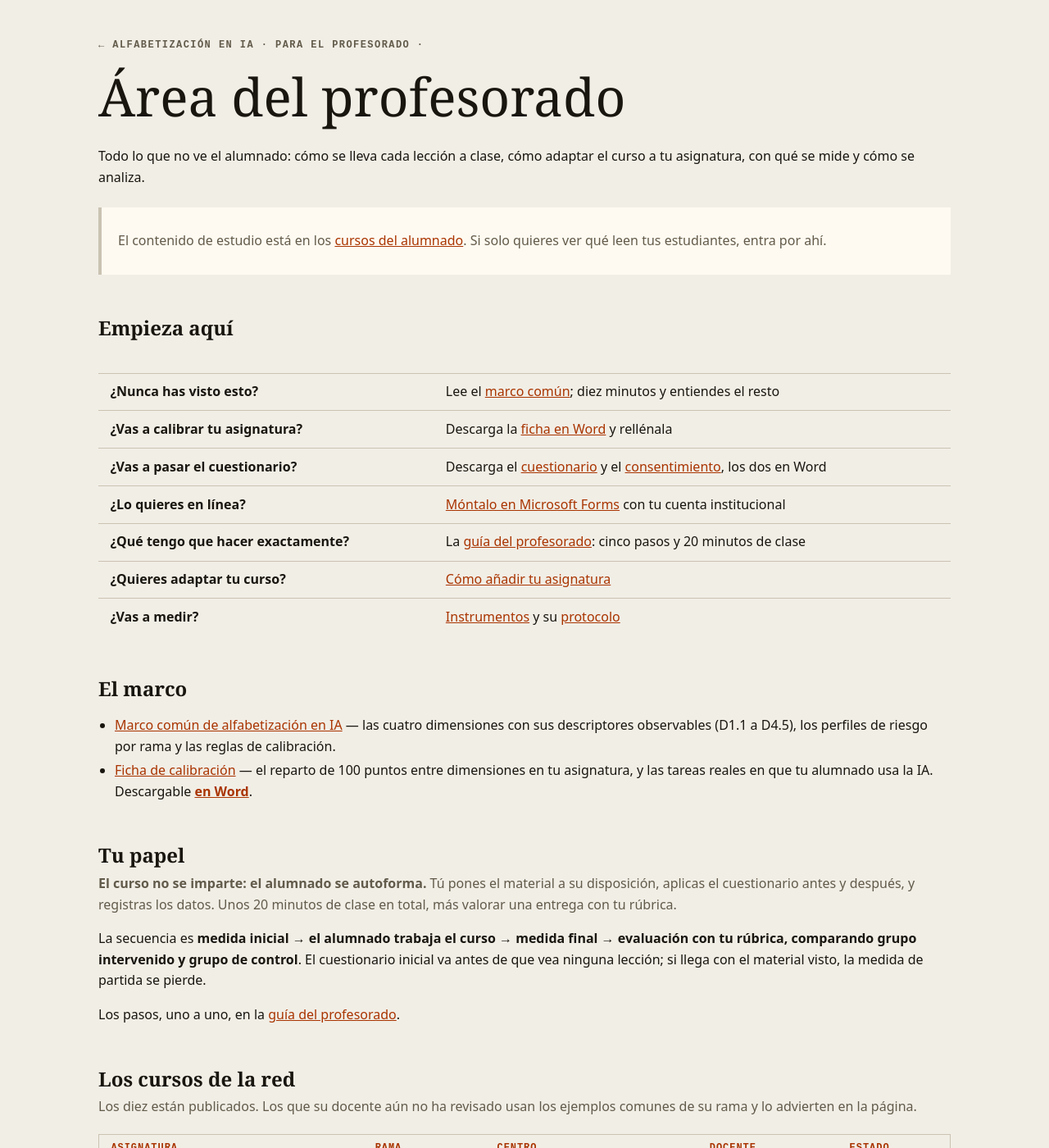
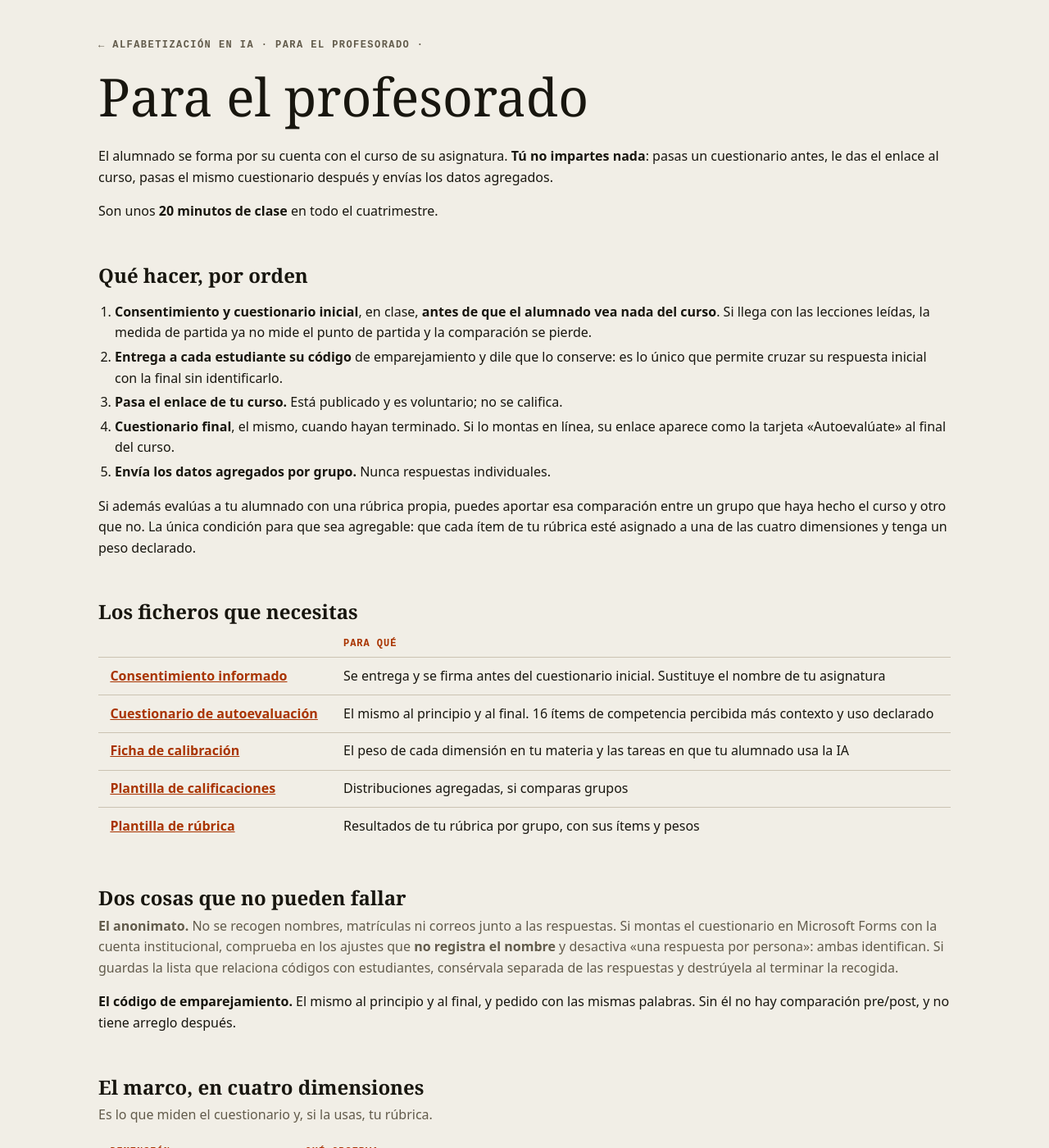
Before and after one commit to jorgeBIGS/innovacion-US-3165, a Jekyll site: the page built from profesorado.md, in a window 1280 px wide and 1400 px high. Shown: the whole window at 82% size. Built offline with Jekyll 4.4.1, drawn with Linux system fonts in a browser that asks for light colours; some of the changed text lies outside the part shown.

Commit message:
Simplificar la parte del profesorado a una sola página
El área docente eran seis secciones y una veintena de páginas para un
papel que son veinte minutos de clase. Ahora /profesorado/ es una
página: qué hacer por orden, los cinco ficheros que necesita, las dos
cosas que no pueden fallar, el marco en cuatro líneas y el estado de
los diez cursos.

Las plantillas de análisis se publican también en Word, para que todo
lo que el docente necesita sea un fichero descargable.

docencia/, marco/, instrumentos/ y analisis/ dejan de publicarse en el
sitio y siguen en el repositorio, enlazadas desde la página para quien
quiera el detalle.

Co-Authored-By: Claude Opus 5 <noreply@anthropic.com>

```diff
--- a/_config.yml
+++ b/_config.yml
@@ -19,19 +19,15 @@ defaults:
       path: ""
     values:
       layout: pagina
-  # Las secciones del profesorado se marcan para que su navegación y su cabecera
-  # no se confundan con el material del alumnado.
-  - scope: { path: "docencia" }
-    values: { seccion: profesorado }
-  - scope: { path: "marco" }
-    values: { seccion: profesorado }
-  - scope: { path: "instrumentos" }
-    values: { seccion: profesorado }
-  - scope: { path: "analisis" }
-    values: { seccion: profesorado }
 
 exclude:
   - bin/
+  # Documentación detallada: vive en el repositorio, no en el sitio. La parte del
+  # profesorado se resume en una sola página, /profesorado/.
+  - docencia/
+  - marco/
+  - instrumentos/
+  - analisis/
   - LICENSE
   - LICENSE-CODE
   - CITATION.cff
--- a/_layouts/curso.html
+++ b/_layouts/curso.html
@@ -15,8 +15,8 @@ layout: base
 <div class="aviso">
   <p><b>Vista previa para el profesorado.</b> Este curso está publicado con los ejemplos
   comunes a {{ a.rama }}, a la espera de que {{ a.docente }} los ajuste a la asignatura.
-  Para adaptarlo, mira <a href="{{ '/docencia/anadir-asignatura.html' | relative_url }}">cómo
-  añadir tu asignatura</a>: basta con rellenar sus datos.</p>
+  Para adaptarlo, pasa por el <a href="{{ '/profesorado/' | relative_url }}">área del
+  profesorado</a>: basta con rellenar los datos de la asignatura.</p>
 </div>
 {% endif %}
 
--- a/bin/generar-docx.py
+++ b/bin/generar-docx.py
@@ -28,6 +28,12 @@ DOCUMENTOS = [
     ("instrumentos/cuestionario-autopercepcion.md",
      "descargas/cuestionario-autopercepcion.docx",
      "Cuestionario de autopercepción y actitudes", True),
+    ("analisis/plantillas/distribucion-calificaciones.md",
+     "descargas/plantilla-distribucion-calificaciones.docx",
+     "Entrega de distribuciones de calificaciones", False),
+    ("analisis/plantillas/rubrica-agregada.md",
+     "descargas/plantilla-rubrica-agregada.docx",
+     "Entrega de la rúbrica agregada", False),
 ]
 
 # Cabecera del cuestionario que recibe el alumnado, en lugar de la ficha metodológica.
--- a/profesorado.md
+++ b/profesorado.md
@@ -1,64 +1,83 @@
 ---
-title: "Área del profesorado"
+title: "Para el profesorado"
 permalink: /profesorado/
 seccion: profesorado
 portada_seccion: true
 ---
 
-# Área del profesorado
+# Para el profesorado
 
-Todo lo que no ve el alumnado: cómo se lleva cada lección a clase, cómo adaptar el curso a
-tu asignatura, con qué se mide y cómo se analiza.
+El alumnado se forma por su cuenta con el curso de su asignatura. **Tú no impartes nada**:
+pasas un cuestionario antes, le das el enlace al curso, pasas el mismo cuestionario
+después y envías los datos agregados.
 
-> El contenido de estudio está en los [cursos del alumnado](/). Si solo quieres ver qué
-> leen tus estudiantes, entra por ahí.
+Son unos **20 minutos de clase** en todo el cuatrimestre.
 
-## Empieza aquí
+## Qué hacer, por orden
 
-| | |
+1. **Consentimiento y cuestionario inicial**, en clase, **antes de que el alumnado vea
+   nada del curso**. Si llega con las lecciones leídas, la medida de partida ya no mide el
+   punto de partida y la comparación se pierde.
+2. **Entrega a cada estudiante su código** de emparejamiento y dile que lo conserve: es lo
+   único que permite cruzar su respuesta inicial con la final sin identificarlo.
+3. **Pasa el enlace de tu curso.** Está publicado y es voluntario; no se califica.
+4. **Cuestionario final**, el mismo, cuando hayan terminado. Si lo montas en línea, su
+   enlace aparece como la tarjeta «Autoevalúate» al final del curso.
+5. **Envía los datos agregados por grupo.** Nunca respuestas individuales.
+
+Si además evalúas a tu alumnado con una rúbrica propia, puedes aportar esa comparación
+entre un grupo que haya hecho el curso y otro que no. La única condición para que sea
+agregable: que cada ítem de tu rúbrica esté asignado a una de las cuatro dimensiones y
+tenga un peso declarado.
+
+## Los ficheros que necesitas
+
+| | Para qué |
 | --- | --- |
-| **¿Nunca has visto esto?** | Lee el [marco común](marco/marco-comun.md); diez minutos y entiendes el resto |
-| **¿Vas a calibrar tu asignatura?** | Descarga la [ficha en Word]({{ '/descargas/ficha-calibracion.docx' | relative_url }}) y rellénala |
-| **¿Vas a pasar el cuestionario?** | Descarga el [cuestionario]({{ '/descargas/cuestionario-autopercepcion.docx' | relative_url }}) y el [consentimiento]({{ '/descargas/consentimiento-informado.docx' | relative_url }}), los dos en Word |
-| **¿Lo quieres en línea?** | [Móntalo en Microsoft Forms](instrumentos/formulario-microsoft.md) con tu cuenta institucional |
-| **¿Qué tengo que hacer exactamente?** | La [guía del profesorado](docencia/README.md): cinco pasos y 20 minutos de clase |
-| **¿Quieres adaptar tu curso?** | [Cómo añadir tu asignatura](docencia/anadir-asignatura.md) |
-| **¿Vas a medir?** | [Instrumentos](instrumentos/README.md) y su [protocolo](instrumentos/protocolo-aplicacion.md) |
+| **[Consentimiento informado]({{ '/descargas/consentimiento-informado.docx' | relative_url }})** | Se entrega y se firma antes del cuestionario inicial. Sustituye el nombre de tu asignatura |
+| **[Cuestionario de autoevaluación]({{ '/descargas/cuestionario-autopercepcion.docx' | relative_url }})** | El mismo al principio y al final. 16 ítems de competencia percibida más contexto y uso declarado |
+| **[Ficha de calibración]({{ '/descargas/ficha-calibracion.docx' | relative_url }})** | El peso de cada dimensión en tu materia y las tareas en que tu alumnado usa la IA |
+| **[Plantilla de calificaciones]({{ '/descargas/plantilla-distribucion-calificaciones.docx' | relative_url }})** | Distribuciones agregadas, si comparas grupos |
+| **[Plantilla de rúbrica]({{ '/descargas/plantilla-rubrica-agregada.docx' | relative_url }})** | Resultados de tu rúbrica por grupo, con sus ítems y pesos |
 
-## El marco
+## Dos cosas que no pueden fallar
 
-- [Marco común de alfabetización en IA](marco/marco-comun.md) — las cuatro dimensiones
-  con sus descriptores observables (D1.1 a D4.5), los perfiles de riesgo por rama y las
-  reglas de calibración.
-- [Ficha de calibración](marco/PLANTILLA-ficha-calibracion.md) — el reparto de 100
-  puntos entre dimensiones en tu asignatura, y las tareas reales en que tu alumnado usa la
-  IA. Descargable **[en Word]({{ '/descargas/ficha-calibracion.docx' | relative_url }})**.
+**El anonimato.** No se recogen nombres, matrículas ni correos junto a las respuestas. Si
+montas el cuestionario en Microsoft Forms con la cuenta institucional, comprueba en los
+ajustes que **no registra el nombre** y desactiva «una respuesta por persona»: ambas
+identifican. Si guardas la lista que relaciona códigos con estudiantes, consérvala
+separada de las respuestas y destrúyela al terminar la recogida.
 
-## Tu papel
+**El código de emparejamiento.** El mismo al principio y al final, y pedido con las mismas
+palabras. Sin él no hay comparación pre/post, y no tiene arreglo después.
 
-**El curso no se imparte: el alumnado se autoforma.** Tú pones el material a su
-disposición, aplicas el cuestionario antes y después, y registras los datos. Unos 20
-minutos de clase en total, más valorar una entrega con tu rúbrica.
+## El marco, en cuatro dimensiones
 
-La secuencia es **medida inicial → el alumnado trabaja el curso → medida final →
-evaluación con tu rúbrica, comparando grupo intervenido y grupo de control**. El cuestionario inicial va antes de que vea ninguna lección; si llega con el
-material visto, la medida de partida se pierde.
+Es lo que miden el cuestionario y, si la usas, tu rúbrica.
 
-Los pasos, uno a uno, en la [guía del profesorado](docencia/README.md).
+| Dimensión | Qué observa |
+| --- | --- |
+| **Conocer y entender** | Sabe explicar, a alto nivel, qué hace el sistema y por qué falla |
+| **Usar y aplicar** | Pide ayuda a su proceso, con contexto, en vez del producto terminado |
+| **Evaluar y crear** | Verifica, detecta invenciones y reelabora en lugar de entregar la salida en bruto |
+| **Cuestiones éticas** | Declara su uso, responde de lo que entrega y protege los datos |
 
-## Los cursos de la red
+Cada asignatura decide cuánto pesa cada dimensión según su perfil de uso y de riesgo. Eso
+es lo que recoge la ficha de calibración.
 
-Los diez están publicados. Los que su docente aún no ha revisado usan los ejemplos comunes
-de su rama y lo advierten en la página.
+## Tu curso
+
+Los diez cursos están publicados. Los que su docente aún no ha revisado usan los ejemplos
+comunes de su rama de conocimiento y lo advierten en la página.
 
 <div class="tabla-envoltorio">
 <table>
-  <thead><tr><th>Asignatura</th><th>Rama</th><th>Centro</th><th>Docente</th><th>Estado</th></tr></thead>
+  <thead><tr><th>Asignatura</th><th>Docente</th><th>Estado</th></tr></thead>
   <tbody>
   {% for o in site.data.asignaturas %}
     <tr>
       <td><a href="{{ '/cursos/' | append: o.slug | append: '/' | relative_url }}">{{ o.nombre }}</a></td>
-      <td>{{ o.rama }}</td><td>{{ o.centro }}</td><td>{{ o.docente }}</td>
+      <td>{{ o.docente }}</td>
       <td>{% if o.estado == 'completo' %}Revisado{% elsif o.estado == 'borrador' %}Ejemplos de la rama{% else %}En preparación{% endif %}</td>
     </tr>
   {% endfor %}
@@ -66,48 +85,26 @@ de su rama y lo advierten en la página.
 </table>
 </div>
 
-Para adaptarlo no escribes páginas: rellenas los datos de tu asignatura y el sitio genera
-el curso. Lo explica [cómo añadir tu asignatura](docencia/anadir-asignatura.md).
+**Para que los ejemplos sean los de tu materia**, no hay que escribir páginas: se rellenan
+los datos de tu asignatura y la web genera su curso. Dime qué quieres cambiar, o hazlo
+directamente en
+[`_data/asignaturas.yml`]({{ site.github_url }}/blob/main/_data/asignaturas.yml) siguiendo
+[estas instrucciones]({{ site.github_url }}/blob/main/docencia/anadir-asignatura.md).
 
-## Medir
+## Si necesitas el detalle
 
-Tres vías independientes, todas agregadas y anónimas.
-
-| Vía | Instrumento | A quién | Cuándo |
-| --- | --- | --- | --- |
-| Competencia percibida y actitudes | [Cuestionario de autopercepción](instrumentos/cuestionario-autopercepcion.md) ([Word]({{ '/descargas/cuestionario-autopercepcion.docx' | relative_url }})) | Grupos intervenidos | Antes y después |
-| Calidad del uso de la IA | [Tu propia rúbrica](instrumentos/rubrica-calidad-uso-ia.md), con cada ítem asignado a una dimensión y su peso declarado | Resultado agregado del grupo intervenido frente al de control | Después de la medida final |
-| Calificaciones | [Distribuciones agregadas](analisis/README.md) | Intervenidos y de control | Al cerrar actas |
-
-Antes de aplicar nada, lee el [protocolo](instrumentos/protocolo-aplicacion.md): código
-de emparejamiento anónimo, consentimiento informado y condiciones de aplicación.
-
-**Sin datos del alumnado en el repositorio**, nunca. Solo distribuciones agregadas.
-
-## Recursos externos
-
-La página [Para saber más](recursos.md) reúne los recursos de profundización que ve el
-alumnado. Dos reglas al añadir uno nuevo a
-[`_data/recursos.yml`](https://github.com/jorgeBIGS/innovacion-US-3165/blob/main/_data/recursos.yml):
-
-- **Se enlaza, no se reproduce.** No alojamos material de terceros. Anota su autoría y su
-  licencia si la declara.
-- **Siempre opcional.** La convocatoria excluye las actividades fuera del horario de clase,
-  así que nada externo puede ser exigible ni evaluable. Si obliga a crear cuenta en una
-  plataforma, con más motivo: ofrece alternativa.
-
-Los vídeos que acompañan a cada lección se definen en
-[`_data/videos.yml`](https://github.com/jorgeBIGS/innovacion-US-3165/blob/main/_data/videos.yml)
-y se incrustan sin cookies.
+En el repositorio está toda la documentación larga: el
+[marco común]({{ site.github_url }}/blob/main/marco/marco-comun.md) con sus descriptores
+observables, el [protocolo de aplicación]({{ site.github_url }}/blob/main/instrumentos/protocolo-aplicacion.md),
+la [guía para montar el cuestionario en Microsoft Forms]({{ site.github_url }}/blob/main/instrumentos/formulario-microsoft.md)
+y la [guía para construir tu rúbrica]({{ site.github_url }}/blob/main/instrumentos/rubrica-calidad-uso-ia.md).
 
 ## Sobre el proyecto
 
 Proyecto de innovación docente **nº 3165** del IV Plan Propio de Docencia de la Universidad
-de Sevilla, Acción 221, Modalidad B, Redes de Colaboración, curso 2026/2027. Una red de
-diez asignaturas de cuatro ramas que comparte marco e instrumentos y calibra el peso de
-cada dimensión según su disciplina.
+de Sevilla, Acción 221, Modalidad B, Redes de Colaboración, curso 2026/2027. Diez
+asignaturas de cuatro ramas con un marco común y un mismo cuestionario.
 
-Los materiales están bajo [CC BY-SA 4.0](https://creativecommons.org/licenses/by-sa/4.0/deed.es)
-y son obra original de la red. Para citarlos,
-[CITATION.cff](https://github.com/jorgeBIGS/innovacion-US-3165/blob/main/CITATION.cff).
-Los recursos externos se enlazan, no se reproducen.
+Materiales bajo [CC BY-SA 4.0](https://creativecommons.org/licenses/by-sa/4.0/deed.es),
+obra original de la red. Para citarlos,
+[CITATION.cff]({{ site.github_url }}/blob/main/CITATION.cff).
```
Also changed, not shown: README.md, 4 other files.
